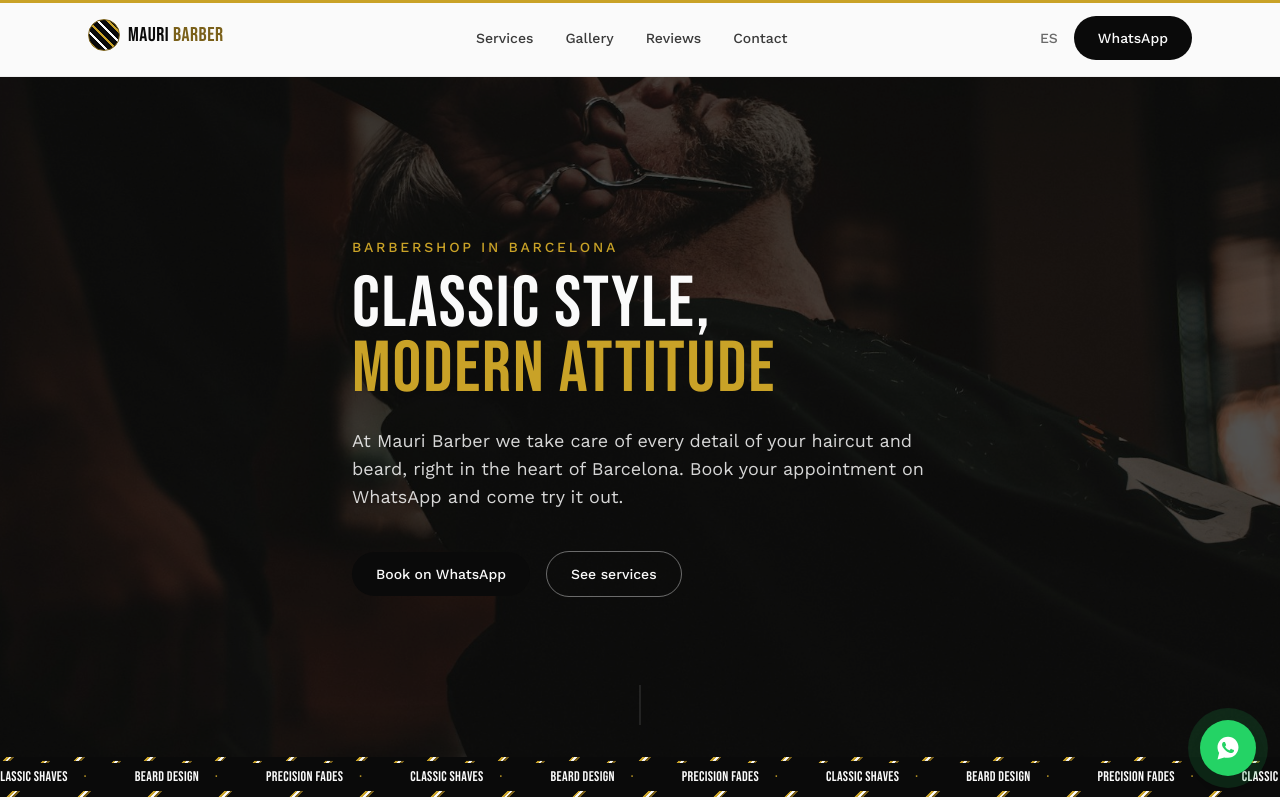
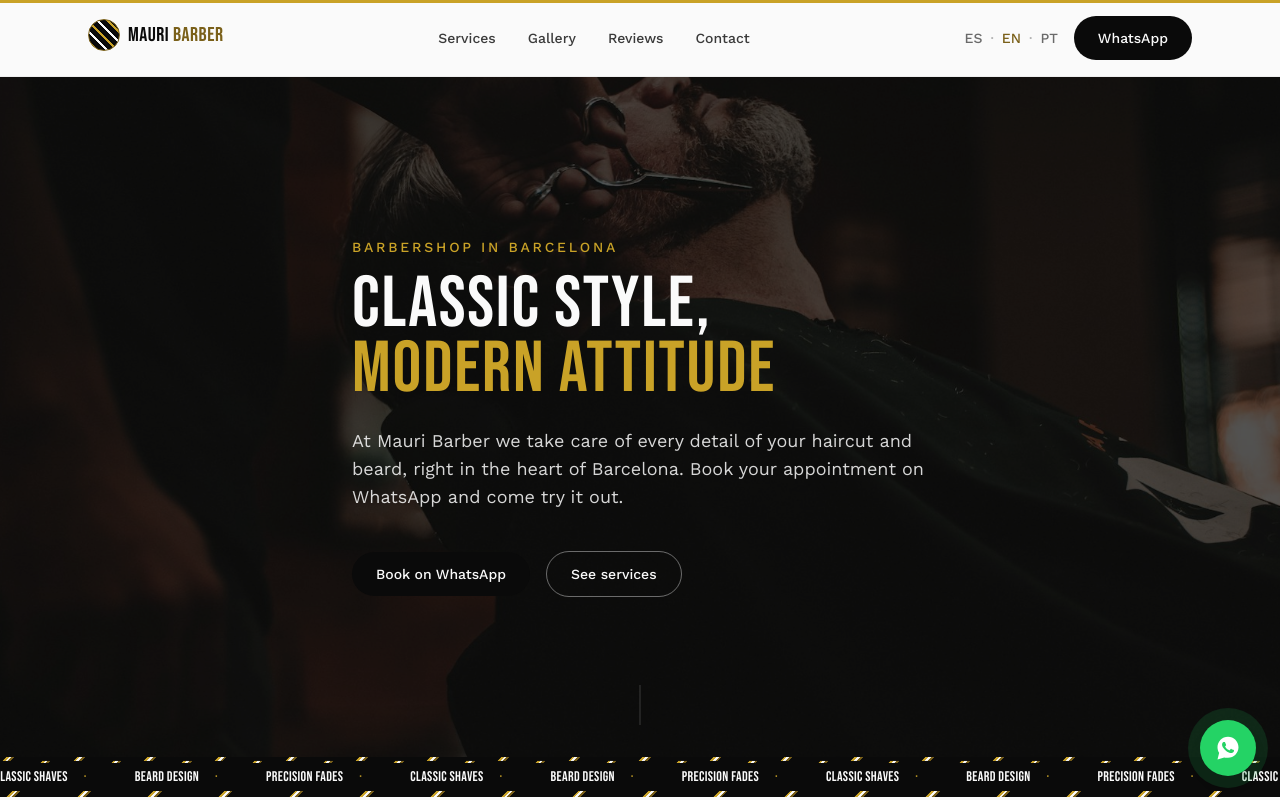
Before and after one commit to Mauribarber1/mauriwebsite, a Next.js app: page /en in a window 1280 px wide. Shown: the top 800 px of the page. Built offline with nearby package versions, Linux system fonts and the light colour scheme.

Commit message:
feat: add Portuguese (Brazil) as a third locale
Adds /pt alongside /es and /en: full pt.json translation, dictionary
wiring, per-locale metadata, sitemap alternates, and a 3-way ES · EN · PT
language switcher in the navbar (replacing the old binary toggle).

```diff
--- a/app/[locale]/page.tsx
+++ b/app/[locale]/page.tsx
@@ -18,22 +18,37 @@ type Props = {
   params: Promise<{ locale: Locale }>;
 };
 
+const METADATA_BY_LOCALE: Record<Locale, { title: string; description: string }> = {
+  es: {
+    title: "Mauri Barber — Barbería en Barcelona",
+    description:
+      "Mauri Barber, barbería en el barrio de Sant Martí, Barcelona. Cortes de pelo, barba y afeitado clásico. Reserva por WhatsApp.",
+  },
+  en: {
+    title: "Mauri Barber — Barbershop in Barcelona",
+    description:
+      "Mauri Barber, a barbershop in the Sant Martí neighborhood of Barcelona. Haircuts, beard grooming and classic shaves. Book on WhatsApp.",
+  },
+  pt: {
+    title: "Mauri Barber — Barbearia em Barcelona",
+    description:
+      "Mauri Barber, barbearia no bairro de Sant Martí, Barcelona. Cortes de cabelo, barba e barbear clássico. Agende pelo WhatsApp.",
+  },
+};
+
 export async function generateMetadata({ params }: Props): Promise<Metadata> {
   const { locale } = await params;
-  const isEs = locale === "es";
+  const { title, description } = METADATA_BY_LOCALE[locale];
 
   return {
-    title: isEs
-      ? "Mauri Barber — Barbería en Barcelona"
-      : "Mauri Barber — Barbershop in Barcelona",
-    description: isEs
-      ? "Mauri Barber, barbería en el barrio de Sant Martí, Barcelona. Cortes de pelo, barba y afeitado clásico. Reserva por WhatsApp."
-      : "Mauri Barber, a barbershop in the Sant Martí neighborhood of Barcelona. Haircuts, beard grooming and classic shaves. Book on WhatsApp.",
+    title,
+    description,
     alternates: {
       canonical: `${BASE_URL}/${locale}`,
       languages: {
         es: `${BASE_URL}/es`,
         en: `${BASE_URL}/en`,
+        pt: `${BASE_URL}/pt`,
         "x-default": `${BASE_URL}/es`,
       },
     },
@@ -89,7 +104,7 @@ function buildLocalBusinessJsonLd(locale: Locale) {
 }
 
 export function generateStaticParams() {
-  return [{ locale: "es" }, { locale: "en" }];
+  return [{ locale: "es" }, { locale: "en" }, { locale: "pt" }];
 }
 
 export default async function LocaleHomePage({ params }: Props) {
--- a/app/sitemap.ts
+++ b/app/sitemap.ts
@@ -7,12 +7,17 @@ export default function sitemap(): MetadataRoute.Sitemap {
     {
       url: `${BASE_URL}/es`,
       lastModified: new Date(),
-      alternates: { languages: { en: `${BASE_URL}/en` } },
+      alternates: { languages: { en: `${BASE_URL}/en`, pt: `${BASE_URL}/pt` } },
     },
     {
       url: `${BASE_URL}/en`,
       lastModified: new Date(),
-      alternates: { languages: { es: `${BASE_URL}/es` } },
+      alternates: { languages: { es: `${BASE_URL}/es`, pt: `${BASE_URL}/pt` } },
+    },
+    {
+      url: `${BASE_URL}/pt`,
+      lastModified: new Date(),
+      alternates: { languages: { es: `${BASE_URL}/es`, en: `${BASE_URL}/en` } },
     },
   ];
 }
--- a/components/Navbar/Navbar.tsx
+++ b/components/Navbar/Navbar.tsx
@@ -12,10 +12,11 @@ type NavbarProps = {
   whatsappMessage: string;
 };
 
+const LOCALES_ORDER: Locale[] = ["es", "en", "pt"];
+const LOCALE_LABELS: Record<Locale, string> = { es: "ES", en: "EN", pt: "PT" };
+
 export default function Navbar({ locale, navbar, whatsappMessage }: NavbarProps) {
   const [isMenuOpen, setIsMenuOpen] = useState(false);
-  const otherLocale: Locale = locale === "es" ? "en" : "es";
-  const otherLabel = locale === "es" ? "EN" : "ES";
 
   const links = [
     { href: "#services", label: navbar.services },
@@ -42,12 +43,20 @@ export default function Navbar({ locale, navbar, whatsappMessage }: NavbarProps)
           ))}
         </nav>
         <div className="flex items-center gap-4">
-          <Link
-            href={`/${otherLocale}`}
-            className="hidden text-sm font-medium text-ink/60 transition-colors hover:text-gold-dark sm:inline"
-          >
-            {otherLabel}
-          </Link>
+          <div className="hidden items-center gap-2 text-sm font-medium sm:flex">
+            {LOCALES_ORDER.map((loc, index) => (
+              <span key={loc} className="flex items-center gap-2">
+                {index > 0 && <span className="text-ink/30">·</span>}
+                {loc === locale ? (
+                  <span className="text-gold-dark">{LOCALE_LABELS[loc]}</span>
+                ) : (
+                  <Link href={`/${loc}`} className="text-ink/60 transition-colors hover:text-gold-dark">
+                    {LOCALE_LABELS[loc]}
+                  </Link>
+                )}
+              </span>
+            ))}
+          </div>
           <WhatsAppButton message={whatsappMessage} label={navbar.whatsapp} />
           <button
             type="button"
@@ -78,13 +87,24 @@ export default function Navbar({ locale, navbar, whatsappMessage }: NavbarProps)
               {link.label}
             </a>
           ))}
-          <Link
-            href={`/${otherLocale}`}
-            onClick={() => setIsMenuOpen(false)}
-            className="rounded-lg px-3 py-2 text-sm font-medium text-ink/60 transition-colors hover:bg-gold-soft hover:text-gold-dark"
-          >
-            {otherLabel}
-          </Link>
+          <div className="flex items-center gap-2 px-3 py-2 text-sm font-medium">
+            {LOCALES_ORDER.map((loc, index) => (
+              <span key={loc} className="flex items-center gap-2">
+                {index > 0 && <span className="text-ink/30">·</span>}
+                {loc === locale ? (
+                  <span className="text-gold-dark">{LOCALE_LABELS[loc]}</span>
+                ) : (
+                  <Link
+                    href={`/${loc}`}
+                    onClick={() => setIsMenuOpen(false)}
+                    className="text-ink/60 transition-colors hover:text-gold-dark"
+                  >
+                    {LOCALE_LABELS[loc]}
+                  </Link>
+                )}
+              </span>
+            ))}
+          </div>
         </nav>
       )}
     </header>
--- a/lib/dictionaries.ts
+++ b/lib/dictionaries.ts
@@ -5,6 +5,7 @@ import esMessages from "@/messages/es.json";
 const dictionaries = {
   es: () => import("@/messages/es.json").then((mod) => mod.default),
   en: () => import("@/messages/en.json").then((mod) => mod.default),
+  pt: () => import("@/messages/pt.json").then((mod) => mod.default),
 };
 
 export type Locale = keyof typeof dictionaries;
--- /dev/null
+++ b/messages/pt.json
@@ -0,0 +1,82 @@
+{
+  "navbar": {
+    "services": "Serviços",
+    "gallery": "Galeria",
+    "reviews": "Avaliações",
+    "contact": "Contato",
+    "whatsapp": "WhatsApp",
+    "menu": "Menu"
+  },
+  "hero": {
+    "eyebrow": "Barbearia em Barcelona",
+    "title": "Estilo clássico,",
+    "titleHighlight": "atitude moderna",
+    "description": "Na Mauri Barber cuidamos de cada detalhe do seu corte e da sua barba, no coração de Barcelona. Agende seu horário pelo WhatsApp e venha conferir.",
+    "ctaPrimary": "Agendar pelo WhatsApp",
+    "ctaSecondary": "Ver serviços"
+  },
+  "services": {
+    "eyebrow": "Serviços",
+    "title": "Tudo que o seu visual precisa",
+    "description": "Cortes, barba e barbear pensados para cada estilo.",
+    "priceNote": "* Preços de referência, sujeitos a confirmação com o barbeiro.",
+    "items": [
+      { "name": "Corte de cabelo", "description": "Corte na tesoura ou máquina, adaptado ao seu estilo.", "price": "18€*" },
+      { "name": "Corte + Barba", "description": "O combo completo: corte e acabamento de barba em um único horário.", "price": "28€*" },
+      { "name": "Acabamento de barba", "description": "Modelagem e desenho de barba com acabamento profissional.", "price": "12€*" },
+      { "name": "Barbear clássico", "description": "Barbear tradicional na navalha, com toalha quente.", "price": "20€*" },
+      { "name": "Corte infantil", "description": "Cortes para os pequenos da casa.", "price": "14€*" },
+      { "name": "Coloração", "description": "Cor e matização para cabelo e barba.", "price": "35€*" }
+    ]
+  },
+  "gallery": {
+    "eyebrow": "Galeria",
+    "title": "Nosso trabalho",
+    "description": "Alguns dos nossos trabalhos mais recentes."
+  },
+  "stripeBand": {
+    "items": ["FADES DE PRECISÃO", "BARBEAR CLÁSSICO", "DESIGN DE BARBA"]
+  },
+  "historia": {
+    "eyebrow": "Nossa história",
+    "title": "Mauricio, o barbeiro",
+    "paragraph": "Mauricio já passou mais de uma década atrás da cadeira, especializado em cortes clássicos e barbear tradicional na navalha. Ele abriu a Mauri Barber para oferecer um atendimento próximo e um ofício cuidado nos detalhes, sem pressa e sem exageros.",
+    "statNumber": 10,
+    "statLabel": "anos de ofício"
+  },
+  "reviews": {
+    "eyebrow": "Avaliações",
+    "title": "O que nossos clientes dizem",
+    "googleLabel": "Avaliações do Google",
+    "ratingLabel": "5.0 de 5",
+    "viewAllLabel": "Ver no Google Maps",
+    "items": [
+      { "name": "Ronaldo", "text": "I've been getting my hair cut by Mauricio since his previous barbershop, and I'm glad he didn't move far. He's an excellent barber with great attention to detail." },
+      { "name": "Augusto De Chico", "text": "Muy bueno. Increíble peluquero." },
+      { "name": "Henrique Nascimento", "text": "Mauricio é excelente" }
+    ]
+  },
+  "contact": {
+    "eyebrow": "Contato",
+    "title": "Venha nos visitar",
+    "hoursTitle": "Horário",
+    "hours": [
+      { "days": "Segunda - Sexta", "hours": "10:00–14:30 e 15:30–20:00" },
+      { "days": "Sábado", "hours": "9:00–18:00" },
+      { "days": "Domingo", "hours": "Fechado" }
+    ],
+    "addressLabel": "Endereço",
+    "address": "Carrer de Bilbao 38, 08005 Barcelona",
+    "phoneLabel": "Telefone",
+    "emailLabel": "Email",
+    "instagramLabel": "Instagram",
+    "ctaWhatsapp": "Fale conosco pelo WhatsApp"
+  },
+  "footer": {
+    "tagline": "Barbearia em Barcelona.",
+    "rights": "Todos os direitos reservados."
+  },
+  "whatsapp": {
+    "message": "Olá, gostaria de agendar um horário"
+  }
+}
```
